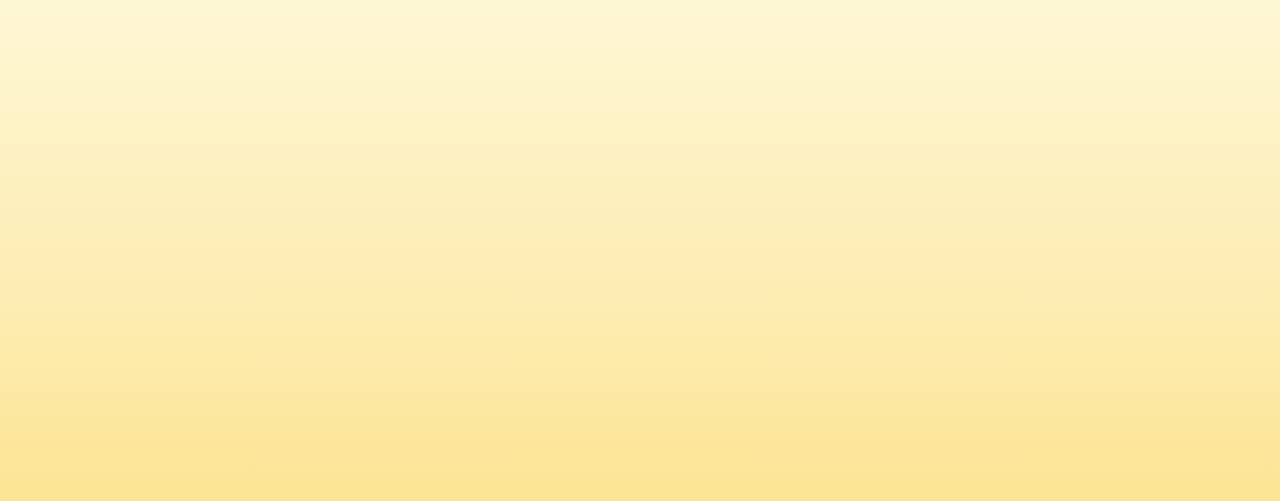
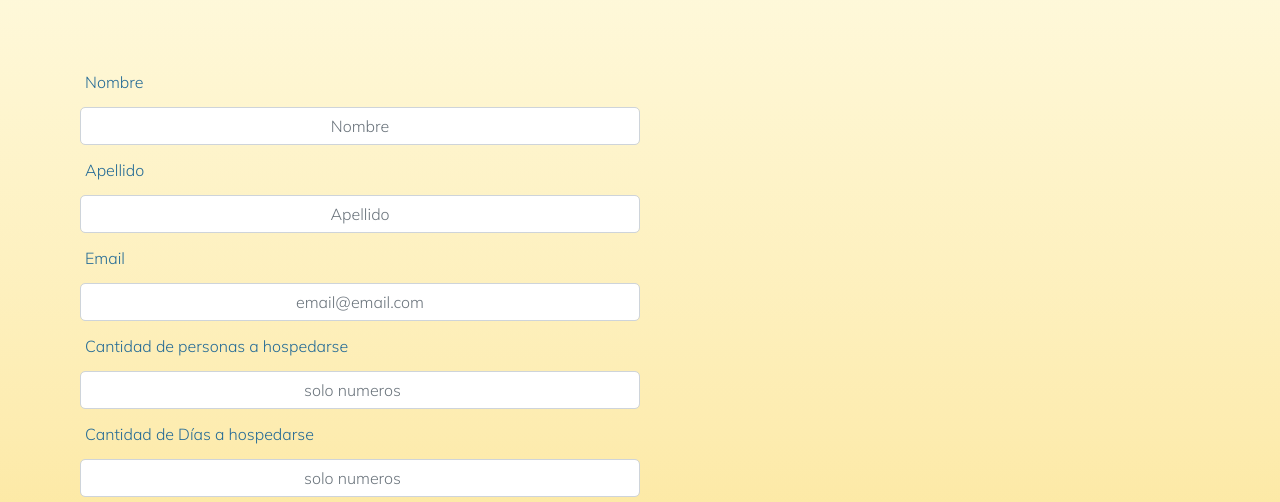
Before and after one commit to santiagoromeu/comision-58150-updt, a website: page pages/calculadora.html in a window 1280 px wide. Shown: the part 239-741 px from the top of the page. Drawn offline with nearby package versions, Linux system fonts and the light colour scheme.

Commit message:
Update de calculadora para tercera entrega

```diff
--- a/pages/calculadora.html
+++ b/pages/calculadora.html
@@ -63,42 +63,39 @@
       <h1>Calcule su estadia!</h1>
       <h2 class="row intro">Creamos una calculadora de presupuesto para que puedas saber el costo de tu estadia
         con los precios actualizados.</h2>
+
+      <p>
+
+      </p>
     </div>
-
-<!--
     <form class="container mt-4 mb-4 contact cont-stl">
-      <div class="mb-3">
-        <label for="exampleFormControlInput1" class="form-label">Ingrese la cantidad de días a hospedarse</label>
-        <input type="email" class="form-control" id="exampleFormControlInput1" placeholder="email@email.com">
+      <div class="mb-2 w-50">
+        <label for="exampleFormControlInput1" class="form-label">Nombre</label>
+        <input type="text" class="form-control" id="nombre" placeholder="Nombre">
       </div>
-      <div class="mb-3">
-        <label for="exampleFormControlInput1" class="form-label">Ingrese la personas a hospedarse</label>
-        <input type="email" class="form-control" id="exampleFormControlInput1" placeholder="email@email.com">
+     <div class="mb-2 w-50">
+        <label for="exampleFormControlInput1" class="form-label">Apellido</label>
+        <input type="text" class="form-control" id="apellido" placeholder="Apellido">
       </div>
-      <div class="mb-3 form-check">
-        <input type="checkbox" class="form-check-input" id="exampleCheck1">
-        <label class="form-check-label" for="exampleCheck1">Desayuno incluido</label>
+      <div class="mb-2 w-50">
+        <label for="exampleFormControlInput1" class="form-label">Email</label>
+        <input type="email" class="form-control" id="email" placeholder="email@email.com">
       </div>
-      <div class="mb-3 form-check">
-        <input type="checkbox" class="form-check-input" id="exampleCheck1">
-        <label class="form-check-label" for="exampleCheck1">Estacionamiento incluido</label>
+      <div class="mb-2 w-50">
+        <label for="exampleFormControlInput1" class="form-label">Cantidad de personas a hospedarse</label>
+        <input type="number" class="form-control" id="host" placeholder="solo numeros">
       </div>
-      <div class="mb-3 form-check">
-        <input type="checkbox" class="form-check-input" id="exampleCheck1">
-        <label class="form-check-label" for="exampleCheck1">Mascota</label>
+      <div class="mb-2 w-50">
+        <label for="exampleFormControlInput1" class="form-label">Cantidad de Días a hospedarse</label>
+        <input type="number" class="form-control" id="cant" placeholder="solo numeros">
       </div>
-      <div class="mb-3">
-        <label for="exampleFormControlTextarea1" class="form-label">Envíanos tu consulta o algun comentario adicional</label>
-        <textarea class="form-control" id="exampleFormControlTextarea1" rows="6"
-          placeholder="Escribe aquí tu consulta o comentario"></textarea>
-      </div>
-      <div class="mb-3 form-check">
-        <input type="checkbox" class="form-check-input" id="exampleCheck1">
+      <div class="mb-2 form-check">
+        <input type="checkbox" class="form-check-input" id="check">
         <label class="form-check-label" for="exampleCheck1">Acepto los terminos y condiciones</label>
       </div>
-      <button type="submit" class="btn btn-primary btn-style">Calcular</button>
+      <button type="submit" class="btn btn-primary btn-style" id="boton">Calcular</button>
     </form>
--->
+
     <!--Footer-->
     <footer class="footer">
       <ul class="container">
```
